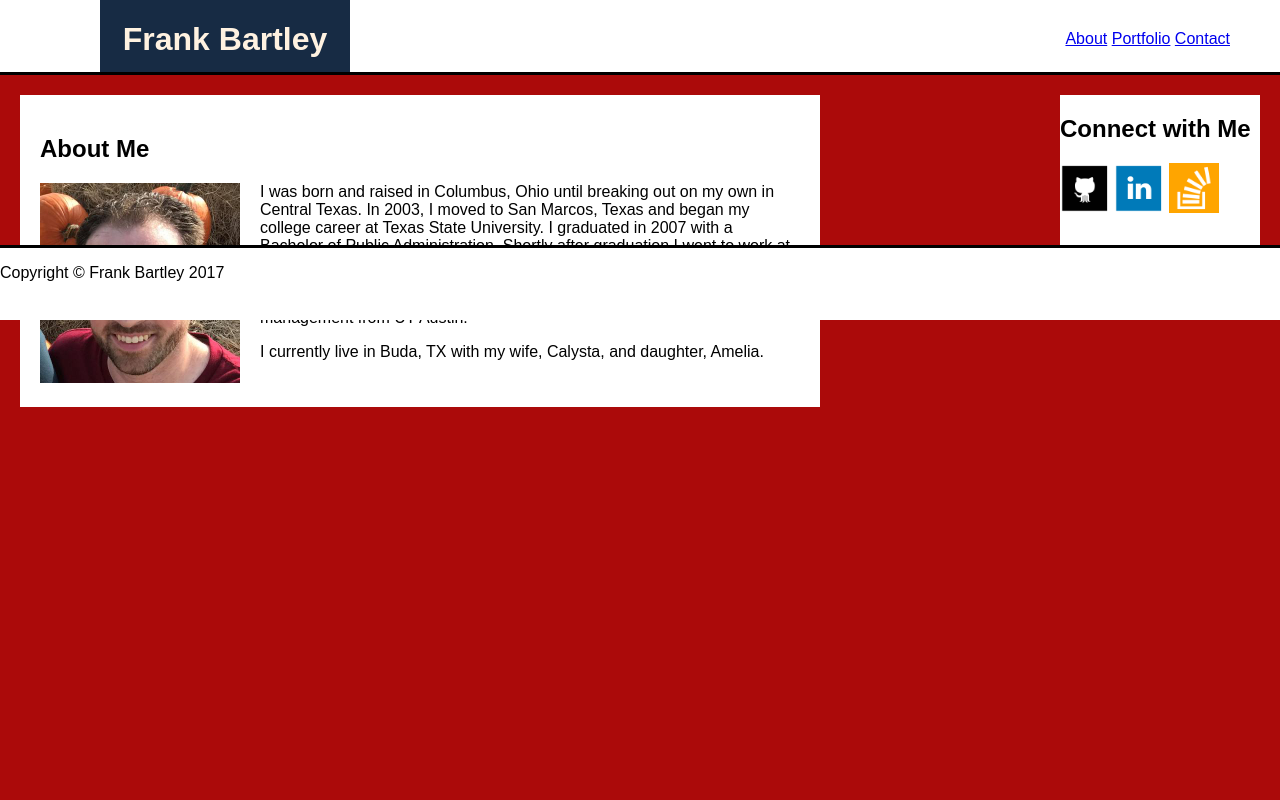
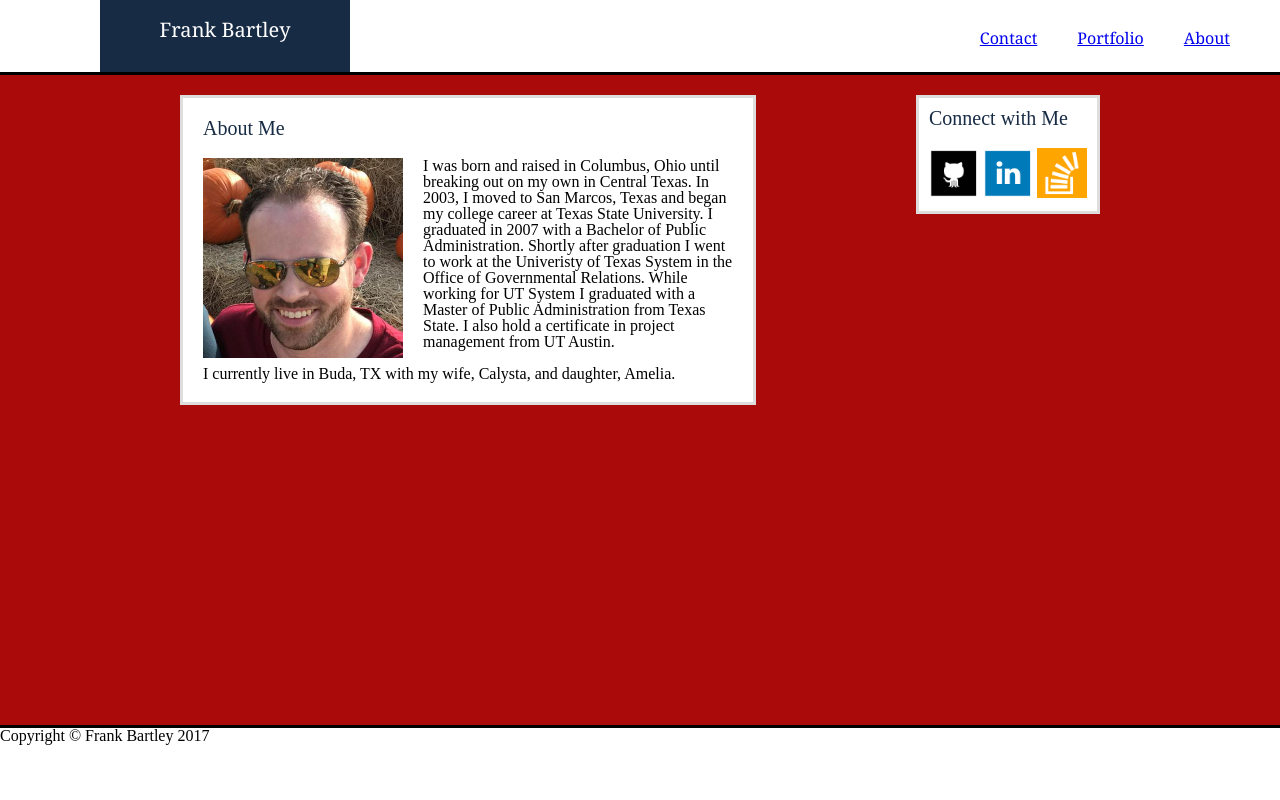
Before and after one commit to bartleyf/Basic-Portfolio, a plain HTML site: page index.html in a window 1280 px wide. Drawn offline with Linux system fonts and the light colour scheme.

Commit message:
more updates

```diff
--- a/assets/css/style.css
+++ b/assets/css/style.css
@@ -6,6 +6,20 @@
 body {
 background: #ab0a0a;
 margin: 0px;
+ }
+
+ h1 {
+text-align: center;
+padding: 20px;
+color: #ffffff;
+font-size: 20px;
+ }
+
+ h2 {
+ 	text-align: left;
+ 	color: #172B44;
+ 	padding-bottom: 20px;
+ 	font-size: 20px;
  }
 
 #header {
@@ -28,12 +42,19 @@ font-family: 'Georgia', Times, Times New Roman, serif;
 	left: 100px;
 }
 
-#navigation {
+#navigation a{
 	float: right;
 	top: 10px;
 	right: 30px;
 	position: relative;
 	padding: 20PX;
+	display: inline-block;
+}
+
+#main {
+	width: 960PX;
+	position: relative;
+	margin: 0 auto;
 }
 
 #profile {
@@ -42,9 +63,9 @@ font-family: 'Georgia', Times, Times New Roman, serif;
 }
 
 #aboutMe {
-	width: 800px;
+	width: 60%;
 	background: #ffffff;
-	border: #dddddd;
+	border: solid #dddddd;
 	padding: 20px;
 	left: 20px;
 	margin-bottom: 20px;
@@ -55,18 +76,22 @@ font-family: 'Georgia', Times, Times New Roman, serif;
 
 #connect {
 	float: right;
-	position: relative;
+	position: absolute;
 	background: #ffffff;
+	border: solid #dddddd;
+	padding: 10px;
 	right: 20px;
-	width: 200px;
-	height: 150px;
+	width: auto;
+	height: auto;
 }
 
-footer {
+#footer {
 clear: both;
-position: relative;
+position:absolute;
+bottom:0;
+width:100%;
+height: 75px;
 background: #ffffff;
-height: 75px;
 border-top: solid;
 margin-top: 20px;
 }
--- a/index.html
+++ b/index.html
@@ -2,6 +2,7 @@
 <html>
 
 <head>
+    <link rel="stylesheet" type="text/css" href="assets/css/reset.css">
     <link rel="stylesheet" type="text/css" href="assets/css/style.css">
     <title>Frank Bartley | Developer</title>
 </head>
@@ -17,13 +18,14 @@
         <a href="contact.html">Contact</a>
     </div>
 </div>
-
+<div id="main">
     <div id="aboutMe">
         <h2>About Me</h2>
         <div id="profile">
         <img src="assets\images\profile.jpg" style="width:200px;height:200px;">
         </div>
         <p>I was born and raised in Columbus, Ohio until breaking out on my own in Central Texas. In 2003, I moved to San Marcos, Texas and began my college career at Texas State University. I graduated in 2007 with a Bachelor of Public Administration. Shortly after graduation I went to work at the Univeristy of Texas System in the Office of Governmental Relations. While working for UT System I graduated with a Master of Public Administration from Texas State. I also hold a certificate in project management from UT Austin. </p>
+        <br>
         <p>I currently live in Buda, TX with my wife, Calysta, and daughter, Amelia.</p>
     </div>
     <div id="connect">
@@ -35,8 +37,9 @@
         <a href="https://stackoverflow.com/users/8785002/f-bartley" target="_blank">
             <img src="assets\images\stackoverflow.png" style="width:50px;height:50px"></a>
     </div>
+</div>
 
-<footer><p>Copyright &copy; Frank Bartley 2017</p></footer>
+<div id="footer"><p>Copyright &copy; Frank Bartley 2017</p></div>
 
 </body>
 
```
